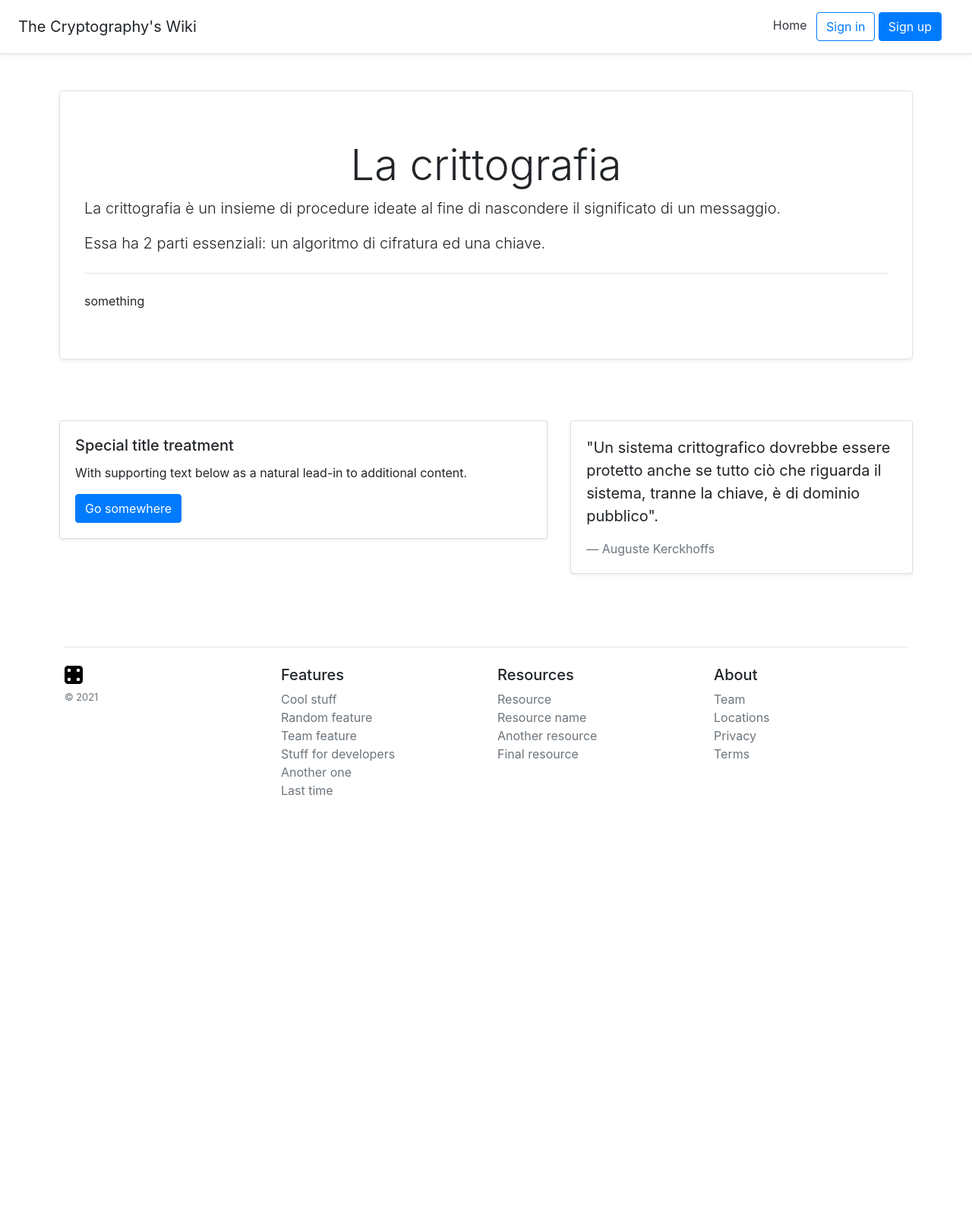
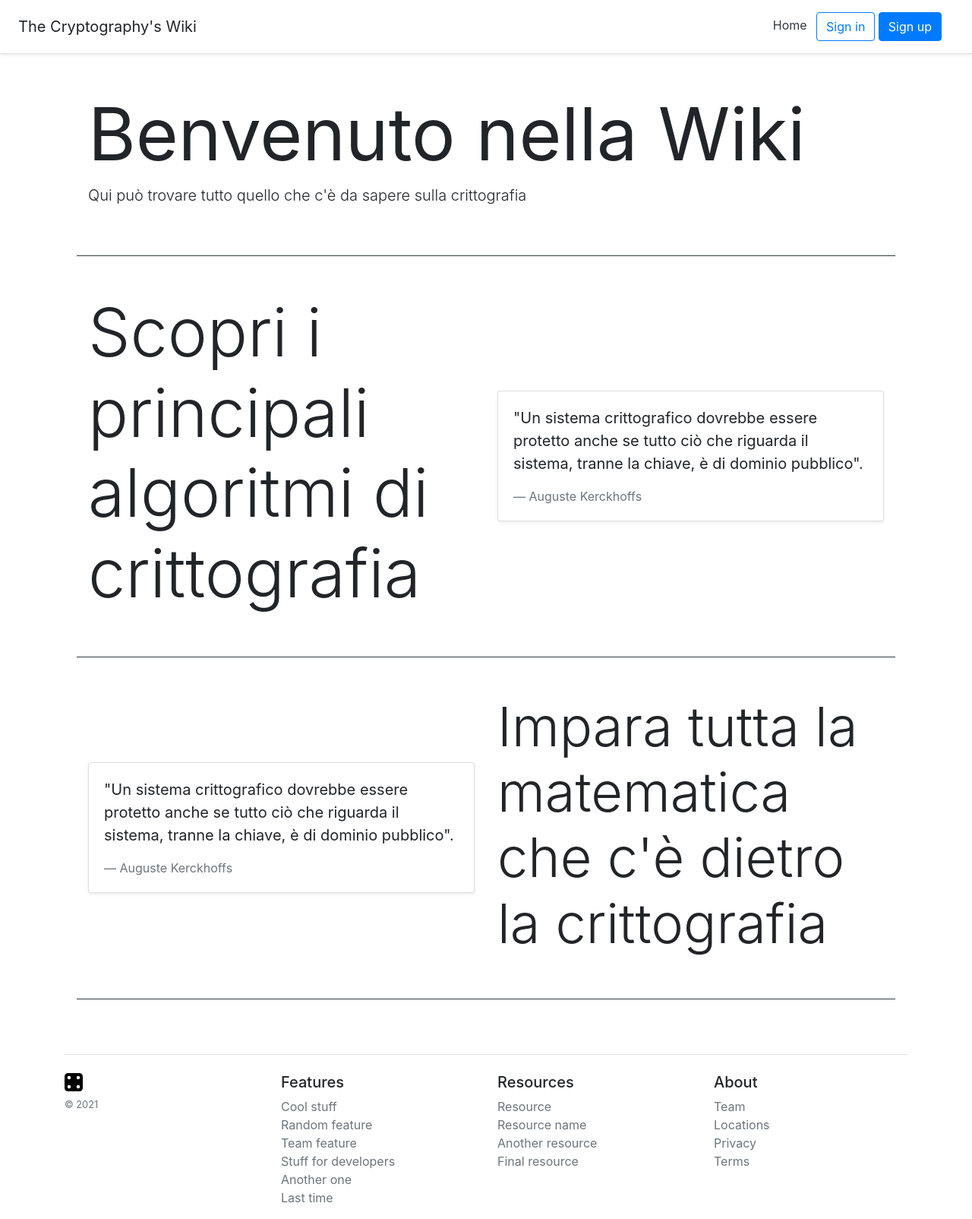
Before and after one commit to filipposonnati/final_project, a Symfony app: template templates/main/main.html.twig in a window 1280 px wide. Shown: the whole page at 76% size. Before the commit the page ends 1047 px from the top, so only its background shows below. Run offline with Twig, Linux system fonts and the light colour scheme; the template is opened without the code that fills it, so the values that code supplies are empty; some libraries are stand-ins or nearby versions.

Commit message:
modifiche all'home page

```diff
--- a/templates/main/main.html.twig
+++ b/templates/main/main.html.twig
@@ -1,29 +1,18 @@
 {% extends 'base.html.twig' %}
 
 {% block body %}
-	<div class="container-fluid">
-		<div class="row m-5">
+	<div class="container">
+		<div class="row mx-lg-3 mx-md-2 mx-sm-1 mt-5">
 			<div class="col">
-				<div class="jumbotron bg-white text-black border shadow-sm">
-					<h1 class="display-4 text-center">La crittografia</h1>
-					<p class="lead">La crittografia è un insieme di procedure ideate al fine di nascondere il significato di un messaggio.</p>
-					<p class="lead">Essa ha 2 parti essenziali: un algoritmo di cifratura ed una chiave.</p>
-					<hr class="my-4 text-white">
-					something
-				</div>
+				<h1 class="display-1"><strong>Benvenuto nella Wiki</strong></h1>
+				<p class="lead">Qui può trovare tutto quello che c'è da sapere sulla crittografia</p>
 			</div>
 		</div>
-		<div class="row m-5">
-			<div class="col-7">
-				<div class="card shadow-sm">
-					<div class="card-body">
-						<h5 class="card-title">Special title treatment</h5>
-						<p class="card-text">With supporting text below as a natural lead-in to additional content.</p>
-						<a href="#" class="btn btn-primary">Go somewhere</a>
-					</div>
-				</div>
+		<div class="row align-items-center mx-lg-3 mx-md-2 mx-sm-1 mt-5 pt-5 border-top border-dark">
+			<div class="col-6">
+				<h1 class="display-2">Scopri i principali algoritmi di crittografia</h1>
 			</div>
-			<div class="col-5">
+			<div class="col-6">
 				<div class="card shadow-sm">
 					<div class="card-body">
 						<blockquote class="blockquote mb-0">
@@ -35,9 +24,25 @@
 				</div>
 			</div>
 		</div>
-		<div class="row m-5">
+		<div class="row align-items-center mx-lg-3 mx-md-2 mx-sm-1 mt-5 pt-5 border-top border-dark">
+			<div class="col-6">
+				<div class="card shadow-sm">
+					<div class="card-body">
+						<blockquote class="blockquote mb-0">
+							<p>"Un sistema crittografico dovrebbe essere protetto anche se tutto ciò che riguarda il sistema, tranne la chiave, è di dominio pubblico".</p>
+							<footer class="blockquote-footer">Auguste Kerckhoffs
+							</footer>
+						</blockquote>
+					</div>
+				</div>
+			</div>
+			<div class="col-6">
+				<h1 class="display-3">Impara tutta la matematica che c'è dietro la crittografia</h1>
+			</div>
+		</div>
+		<div class="row mx-lg-3 mx-md-2 mx-sm-1 mt-5 pt-5 border-top border-dark">
 			{% for page in pages %}
-				<div class="col-lg-3 col-md-4 col-sm-6 px-1">
+				<div class="col-lg-3 col-md-4 col-sm-6">
 					<div class="card rounded-lg my-2">
 						<div class="card-body">
 							<a class="text-dark  stretched-link" href="{{ path('wiki_page', {'id': page.id}) }}">{{ page.title }}</a>
@@ -47,8 +52,8 @@
 			{% endfor %}
 		</div>
 		{% if is_granted('ROLE_ADMIN') %}
-			<div class="row m-5">
-				<div class="col px-1">
+			<div class="row mx-lg-3 mx-md-2 mx-sm-1 mt-5 pt-5 mb-5 border-top border-dark">
+				<div class="col">
 					{{ form_start(page_form) }}
 					<div class="form-row">
 						<div class="form-group mb-0 mt-2 col">
```
